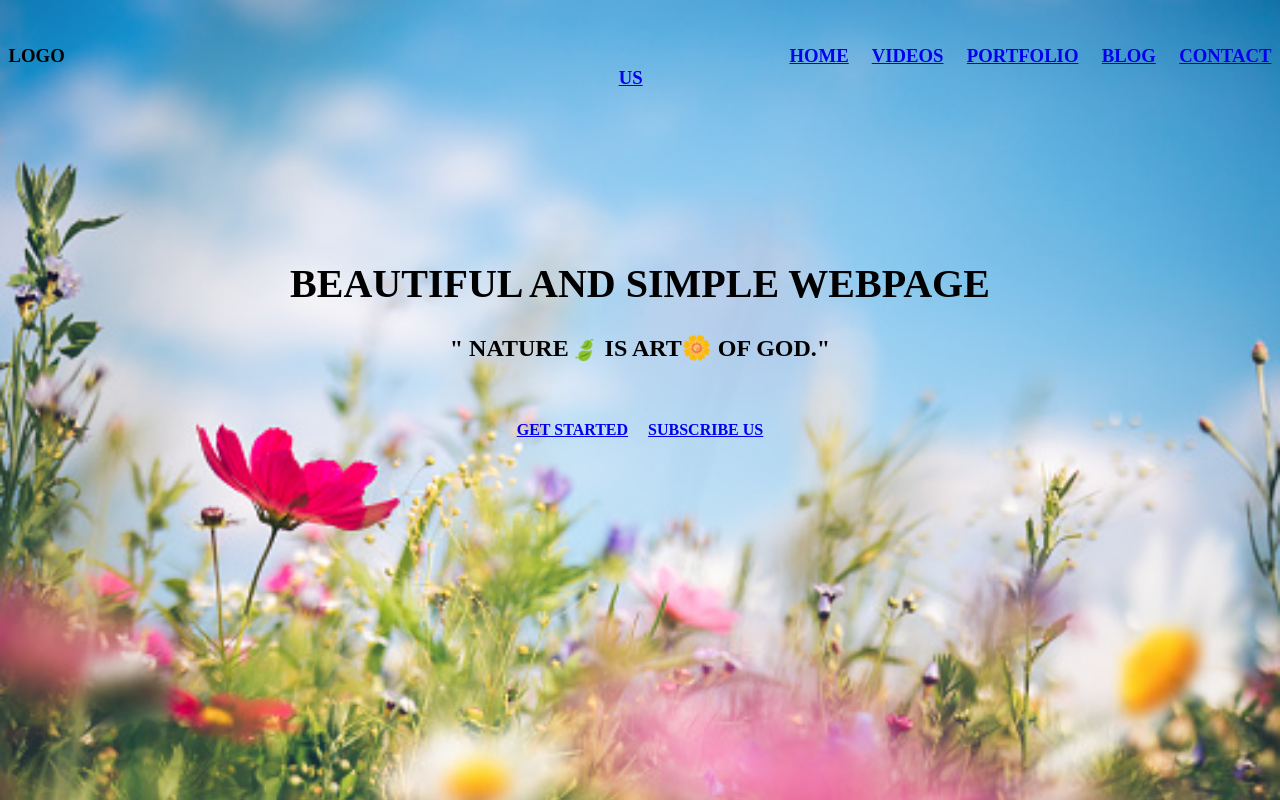
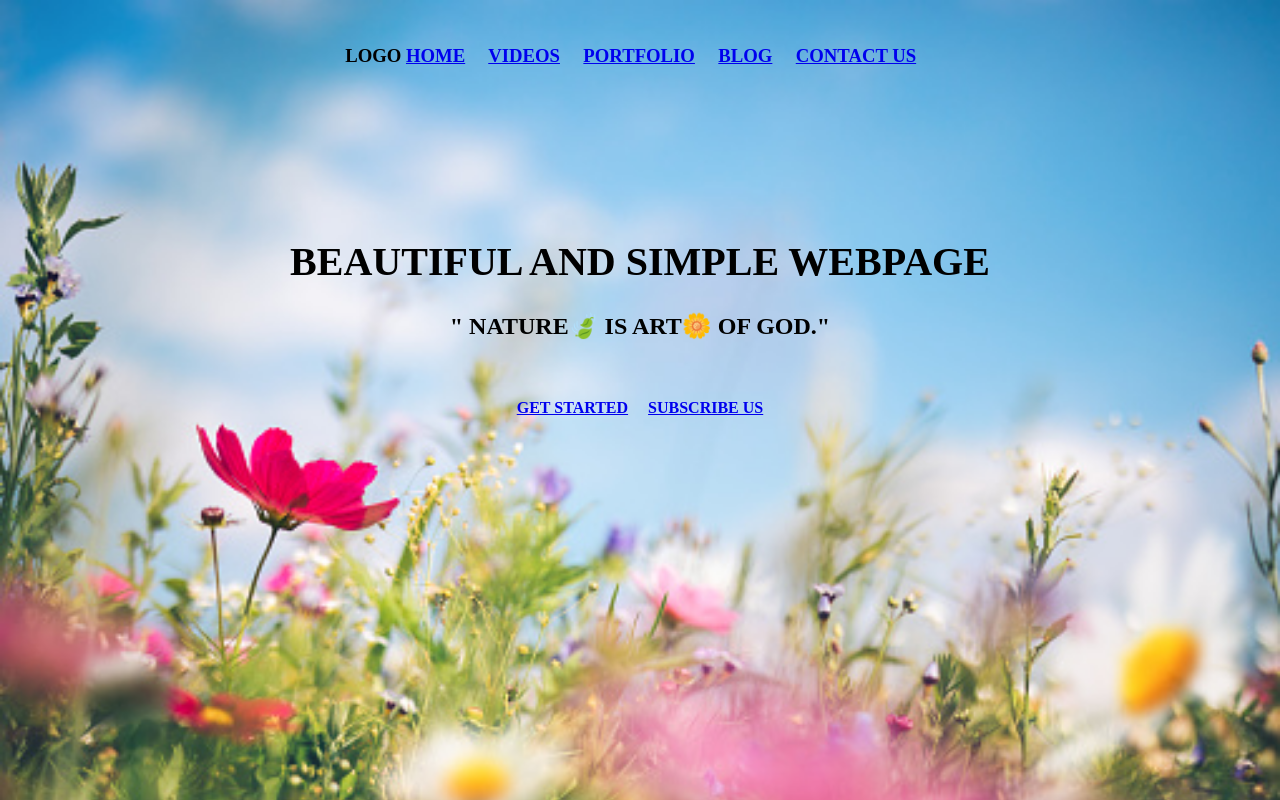
Before and after one commit to KaranChandekar/webpage, a plain HTML site: page index.html in a window 1280 px wide. Drawn offline with Linux system fonts and the light colour scheme.

Commit message:
deleted space

```diff
--- a/index.html
+++ b/index.html
@@ -10,7 +10,6 @@
 <body background="flower.jpg"></body>
 <br>
 <h3 style="color: black;">LOGO
-    &nbsp;&nbsp;&nbsp;&nbsp;&nbsp;&nbsp; &nbsp;&nbsp;&nbsp;&nbsp;&nbsp;&nbsp; &nbsp;&nbsp;&nbsp;&nbsp;&nbsp;&nbsp; &nbsp;&nbsp;&nbsp;&nbsp;&nbsp;&nbsp; &nbsp;&nbsp;&nbsp;&nbsp;&nbsp;&nbsp; &nbsp;&nbsp;&nbsp;&nbsp;&nbsp;&nbsp; &nbsp;&nbsp;&nbsp;&nbsp;&nbsp;&nbsp; &nbsp;&nbsp;&nbsp;&nbsp;&nbsp;&nbsp; &nbsp;&nbsp;&nbsp;&nbsp;&nbsp;&nbsp; &nbsp;&nbsp;&nbsp;&nbsp;&nbsp;&nbsp; &nbsp;&nbsp;&nbsp;&nbsp;&nbsp;&nbsp; &nbsp;&nbsp;&nbsp;&nbsp;&nbsp;&nbsp; &nbsp;&nbsp;&nbsp;&nbsp;&nbsp;&nbsp; &nbsp;&nbsp;&nbsp;&nbsp;&nbsp;&nbsp; &nbsp;&nbsp;&nbsp;&nbsp;&nbsp;&nbsp; &nbsp;&nbsp;&nbsp;&nbsp;&nbsp;&nbsp; &nbsp;&nbsp;&nbsp;&nbsp;&nbsp;&nbsp; &nbsp;&nbsp;&nbsp;&nbsp;&nbsp;&nbsp; &nbsp;&nbsp;&nbsp;&nbsp;&nbsp;&nbsp; &nbsp;&nbsp;&nbsp;&nbsp;&nbsp;&nbsp; &nbsp;&nbsp;&nbsp;&nbsp;&nbsp;&nbsp; &nbsp;&nbsp;&nbsp;&nbsp;&nbsp;&nbsp;
   <a href="#">HOME</a>&nbsp;&nbsp;&nbsp;&nbsp;
   <a href="#">VIDEOS</a>&nbsp;&nbsp;&nbsp;&nbsp;
   <a href="#">PORTFOLIO</a>&nbsp;&nbsp;&nbsp;&nbsp;
```
